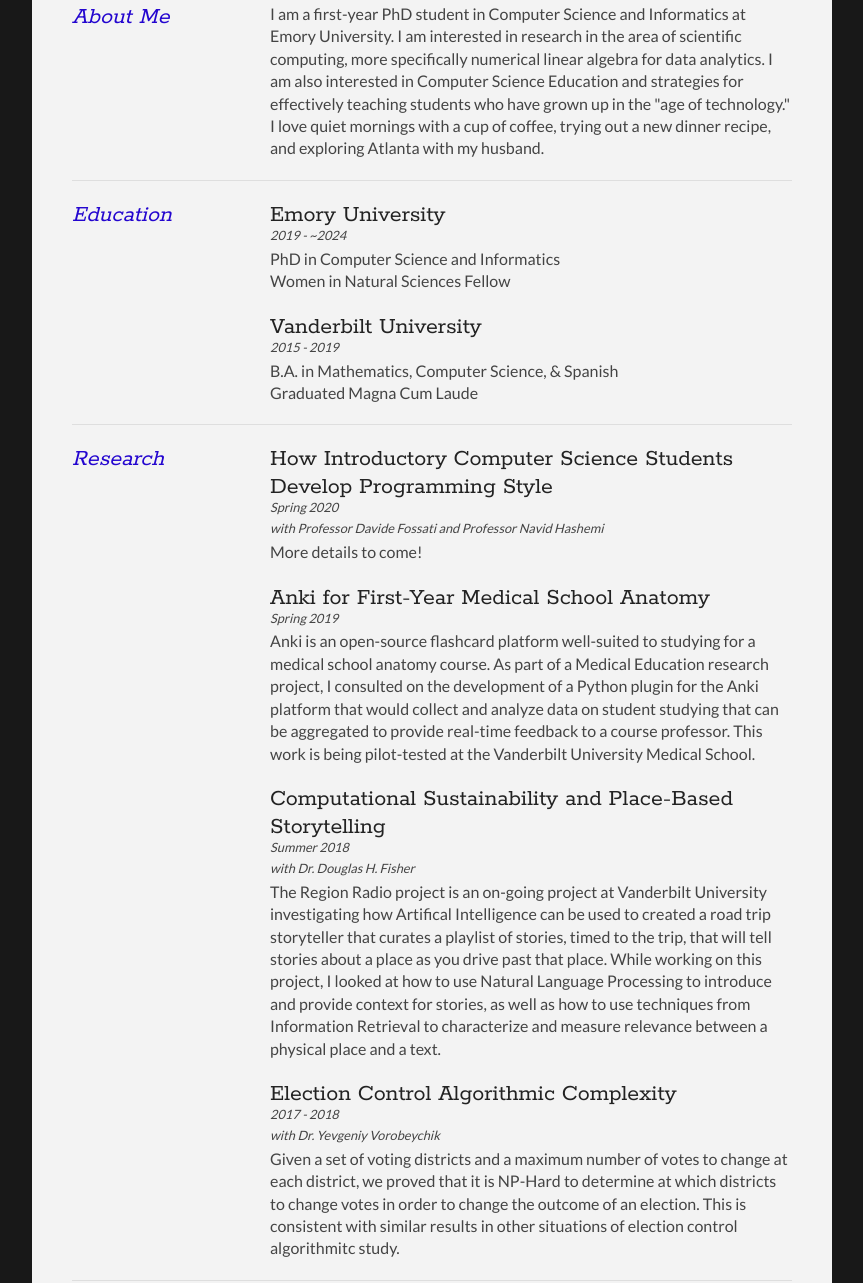
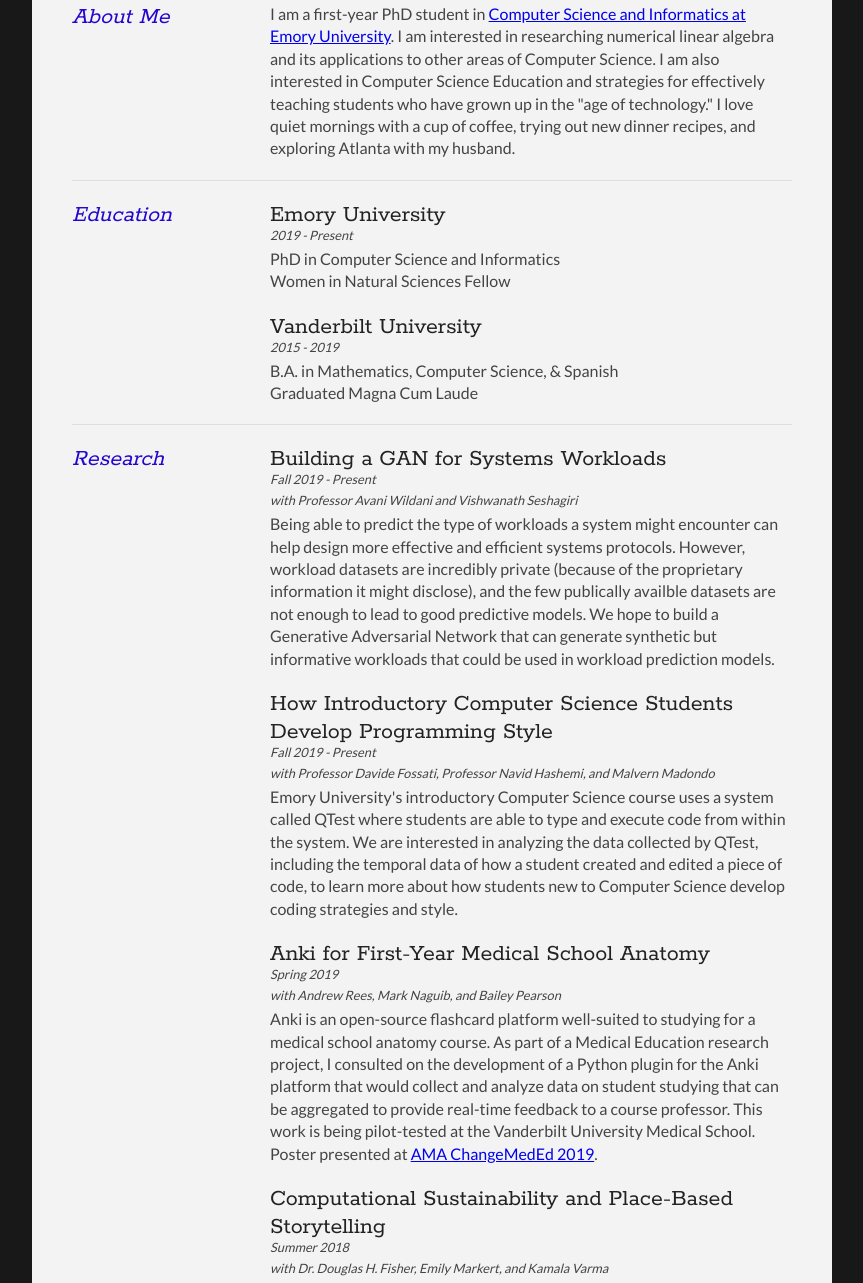
Before and after one commit to abbeyjulian/abbeyjulian.github.io, a plain HTML site: page index.html in a window 1280 px wide. Shown: the part 175-1458 px from the top of the page, without its empty margins (208-1071 px from the left). Drawn offline with Linux system fonts and the light colour scheme.

Commit message:
some more details

```diff
--- a/index.html
+++ b/index.html
@@ -43,7 +43,7 @@
 				</div>
 
 				<div class="sectionContent">
-					<p>I am a first-year PhD student in Computer Science and Informatics at Emory University. I am interested in research in the area of scientific computing, more specifically numerical linear algebra for data analytics. I am also interested in Computer Science Education and strategies for effectively teaching students who have grown up in the "age of technology." I love quiet mornings with a cup of coffee, trying out a new dinner recipe, and exploring Atlanta with my husband.</p>
+					<p>I am a first-year PhD student in <a href=http://www.cs.emory.edu/graduate/general-information/>Computer Science and Informatics at Emory University</a>. I am interested in researching numerical linear algebra and its applications to other areas of Computer Science. I am also interested in Computer Science Education and strategies for effectively teaching students who have grown up in the "age of technology." I love quiet mornings with a cup of coffee, trying out new dinner recipes, and exploring Atlanta with my husband.</p>
 				</div>
 			</article>
 			<div class="clear"></div>
@@ -58,7 +58,7 @@
 			<div class="sectionContent">
 				<article>
 					<h2>Emory University</h2>
-					<p class="subDetails">2019 - ~2024</p>
+					<p class="subDetails">2019 - Present</p>
 					<p>PhD in Computer Science and Informatics<br> Women in Natural Sciences Fellow</p>
 				</article>
 
@@ -78,23 +78,31 @@
 
 			<div class="sectionContent">
 				<article>
+					<h2>Building a GAN for Systems Workloads</h2>
+					<p class="subDetails">Fall 2019 - Present</p>
+					<p class="subDetails">with Professor Avani Wildani and Vishwanath Seshagiri</p>
+					<p>Being able to predict the type of workloads a system might encounter can help design more effective and efficient systems protocols. However, workload datasets are incredibly private (because of the proprietary information it might disclose), and the few publically availble datasets are not enough to lead to good predictive models. We hope to build a Generative Adversarial Network that can generate synthetic but informative workloads that could be used in workload prediction models.</p>
+				</article>
+
+				<article>
 					<h2>How Introductory Computer Science Students Develop Programming Style</h2>
-					<p class="subDetails">Spring 2020</p>
-					<p class="subDetails">with Professor Davide Fossati and Professor Navid Hashemi</p>
-					<p>More details to come!</p>
+					<p class="subDetails">Fall 2019 - Present</p>
+					<p class="subDetails">with Professor Davide Fossati, Professor Navid Hashemi, and Malvern Madondo</p>
+					<p>Emory University's introductory Computer Science course uses a system called QTest where students are able to type and execute code from within the system. We are interested in analyzing the data collected by QTest, including the temporal data of how a student created and edited a piece of code, to learn more about how students new to Computer Science develop coding strategies and style.</p>
 				</article>
 
 				<article>
 					<h2>Anki for First-Year Medical School Anatomy</h2>
 					<p class="subDetails">Spring 2019</p>
-					<p>Anki is an open-source flashcard platform well-suited to studying for a medical school anatomy course. As part of a Medical Education research project, I consulted on the development of a Python plugin for the Anki platform that would collect and analyze data on student studying that can be aggregated to provide real-time feedback to a course professor. This work is being pilot-tested at the Vanderbilt University Medical School.</p>
+					<p class="subDetails">with Andrew Rees, Mark Naguib, and Bailey Pearson</p>
+					<p>Anki is an open-source flashcard platform well-suited to studying for a medical school anatomy course. As part of a Medical Education research project, I consulted on the development of a Python plugin for the Anki platform that would collect and analyze data on student studying that can be aggregated to provide real-time feedback to a course professor. This work is being pilot-tested at the Vanderbilt University Medical School.</br>Poster presented at <a href=https://www.ama-assn.org/education/accelerating-change-medical-education/2019-changemeded>AMA ChangeMedEd 2019</a>.</p>
 				</article>
 
 				<article>
 					<h2>Computational Sustainability and Place-Based Storytelling</h2>
 					<p class="subDetails">Summer 2018</p>
-					<p class="subDetails">with Dr. Douglas H. Fisher</p>
-					<p>The Region Radio project is an on-going project at Vanderbilt University investigating how Artifical Intelligence can be used to created a road trip storyteller that curates a playlist of stories, timed to the trip, that will tell stories about a place as you drive past that place. While working on this project, I looked at how to use Natural Language Processing to introduce and provide context for stories, as well as how to use techniques from Information Retrieval to characterize and measure relevance between a physical place and a text.</p>
+					<p class="subDetails">with Dr. Douglas H. Fisher, Emily Markert, and Kamala Varma</p>
+					<p>The Region Radio project is an on-going project at Vanderbilt University investigating how Artifical Intelligence can be used to created a road trip storyteller that curates a playlist of stories, timed to the trip, that will tell stories about a place as you drive past that place. While working on this project, I looked at how to use Natural Language Processing to introduce and provide context for stories, as well as how to use techniques from Information Retrieval to characterize and measure relevance between a physical place and a text.</br>Late Breaking Paper in <a href=http://computationalcreativity.net/iccc2019/assets/iccc_proceedings_2019.pdf>Proceedings of the 10th International Conference on Computational Creativity</a> (pages 336-340)</br>Poster presented at <a href=http://www.compsust.net/compsust-2018/>2018 Doctoral Consortium on Computational Sustainability</a></p>
 				</article>
 
 				<article>
@@ -150,15 +158,14 @@
 					<h2>Development Analyst Intern</h2>
 					<p class="subDetails">Winthrop Capital Management</p>
 					<p class="subDetails">Summer 2017</p>
-					<p>•Worked with a team developing in C# a proprietary risk analytics and reporting software
-						<br>•Developed functionality to calculate returns, performance, and correlations for portfolios and securities based on industry standards</p>
+					<p>I worked with a team developing in C# a proprietary risk analytics and reporting software called <a href=http://winthropts.com/solutions/>WOMBAT</a>. Personally, I developed functionality to calculate returns, performance, and correlations for portfolios and securities based on industry standards.</p>
 				</article>
 
 				<article>
 					<h2>Analytics Intern</h2>
 					<p class="subDetails">FORCE Communications</p>
 					<p class="subDetails">Summer 2016</p>
-					<p>•Provided business and technological support to the Customer Relations team <br>•Maintained a database of Immunology Thought Leaders and associated publications<br>•Analyzed, wrote, and edited process documents for project management and technology services</p>
+					<p>I provided business and technological support to the Customer Relations team, and I developed a program for automatically indexing the files on the company server across various teams and projects. I was responsible for maintaining a database of Immunology Thought Leaders and associated publications, and I also analyzed, wrote, and edited process documents for project management and technology services.</p>
 				</article>
 
 			</div>
```
